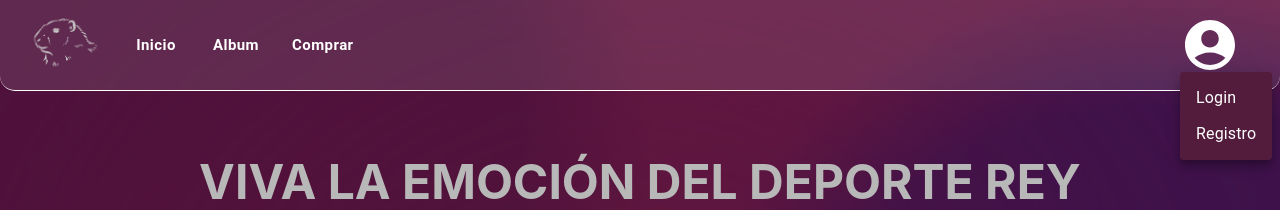
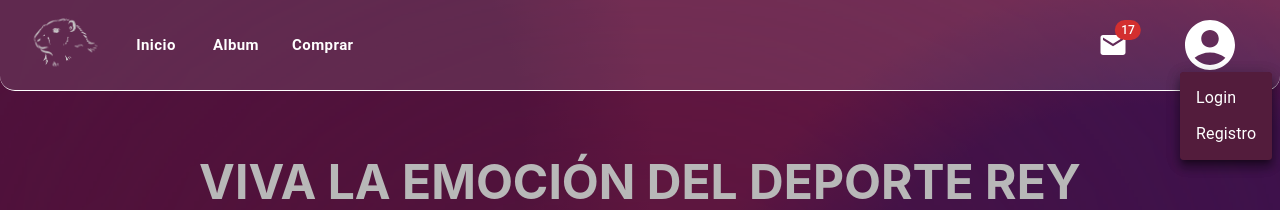
Before and after one commit to anassantosc/CI5644-grupo-azul, a Next.js app in the folder frontend/: page / in a window 1280 px wide. Both pictures are taken after a click on the button 1210 px from the left and 45 px from the top of the page. Shown: the top 210 px of the page. Built offline with nearby package versions, Linux system fonts and the light colour scheme.

Commit message:
Creates NotificationMenu component

```diff
--- a/frontend/src/components/Navbar.jsx
+++ b/frontend/src/components/Navbar.jsx
@@ -1,5 +1,6 @@
-import AccountCircle from "@mui/icons-material/AccountCircle";
+import MailIcon from '@mui/icons-material/Mail';
 import {
+    Badge,
     Box,
     Button,
     IconButton,
@@ -9,11 +10,16 @@ import {
     Tooltip,
     Typography,
 } from "@mui/material";
+import {
+    AccountCircle,
+} from "@mui/icons-material";
 import PropTypes from "prop-types";
 import Image from "next/image";
 import React from "react";
+import NotificationMenu from "./NotificationMenu";
 import images from "../utils/constants/images";
 import { useAuthentication } from "../hooks/useAuthentication";
+import colors from "../utils/constants/colors";
 
 const pages = ["Inicio", "Album", "Comprar"];
 const adminSettings = ["Perfil", "Mi Álbum", "Salir"];
@@ -84,6 +90,15 @@ export const Navbar = ({
                     </Button>
                 ))}
             </Box>
+            <NotificationMenu
+                handleOpenUserMenu={handleOpenUserMenu}
+                anchorElUser={anchorElUser}
+                handleCloseUserMenu={handleCloseUserMenu}
+                isLogin={isLogin}
+                adminSettings={adminSettings}
+                settings={settings}
+                handleClick={handleClick}
+            />
 
             <Box sx={{ flexGrow: 0, marginRight: 5 }}>
                 <Tooltip title="Menú">
@@ -121,6 +136,7 @@ export const Navbar = ({
                     open={Boolean(anchorElUser)}
                     onClose={handleCloseUserMenu}
                 >
+
                     {(isLogin ? adminSettings : settings).map((setting) => (
                         <MenuItem
                             key={setting}
--- /dev/null
+++ b/frontend/src/components/NotificationMenu.jsx
@@ -0,0 +1,60 @@
+import React from 'react';
+import { Box, Tooltip, IconButton, Badge, Menu, MenuItem, Typography } from "@mui/material";
+import MailIcon from '@mui/icons-material/Mail';
+import colors from "../utils/constants/colors";
+
+const NotificationMenu = ({ handleOpenUserMenu, anchorElUser, handleCloseUserMenu, isLogin, adminSettings, settings, handleClick }) => {
+    return (
+        <>
+            <Box sx={{ flexGrow: 0, marginRight: 5 }}>
+                <Tooltip title="Solicitudes de Intercambio">
+                    <IconButton
+                        size="large"
+                        aria-label="show 17 new notifications"
+                        color="inherit"
+                        onClick={handleOpenUserMenu}
+                    >
+                        <Badge badgeContent={17} color="error" >
+                            <MailIcon  sx={{ fontSize: 30, color: colors.secondary }} />
+                        </Badge>
+                    </IconButton>
+                </Tooltip>
+            </Box>
+            <Menu
+                sx={{
+                    mt: "45px",
+                    marginLeft: 4,
+                    marginTop: 7,
+                    "& .MuiMenu-paper": {
+                        backgroundColor: "#531c3c",
+                    },
+                }}
+                id="menu-appbar"
+                anchorEl={anchorElUser}
+                anchorOrigin={{
+                    vertical: "top",
+                    horizontal: "right",
+                }}
+                transformOrigin={{
+                    vertical: "top",
+                    horizontal: "right",
+                }}
+                open={Boolean(anchorElUser)}
+                onClose={handleCloseUserMenu}
+            >
+                {(isLogin ? adminSettings : settings).map((setting) => (
+                    <MenuItem
+                        key={setting}
+                        onClick={() => handleClick(setting)}
+                    >
+                        <Typography textAlign="center" color="common.white">
+                            {setting}
+                        </Typography>
+                    </MenuItem>
+                ))}
+            </Menu>
+        </>
+    );
+};
+
+export default NotificationMenu;
```
